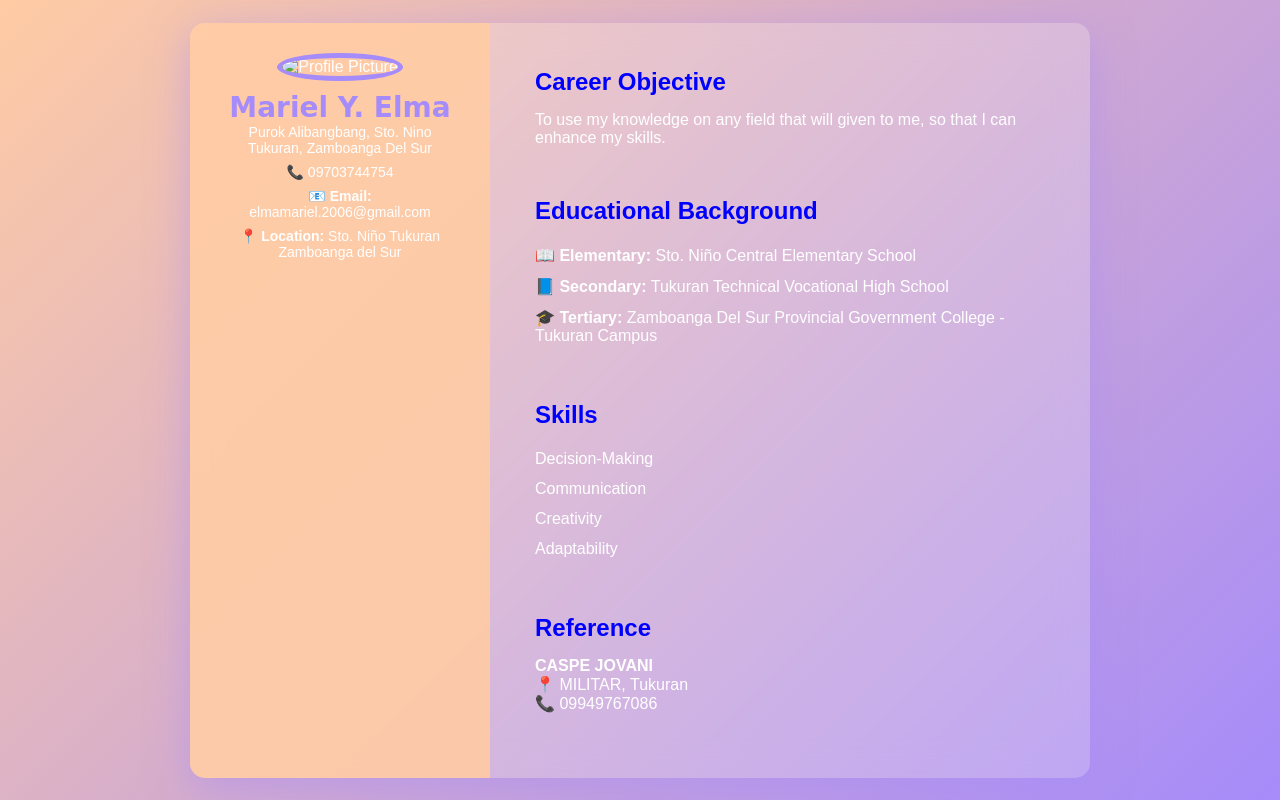
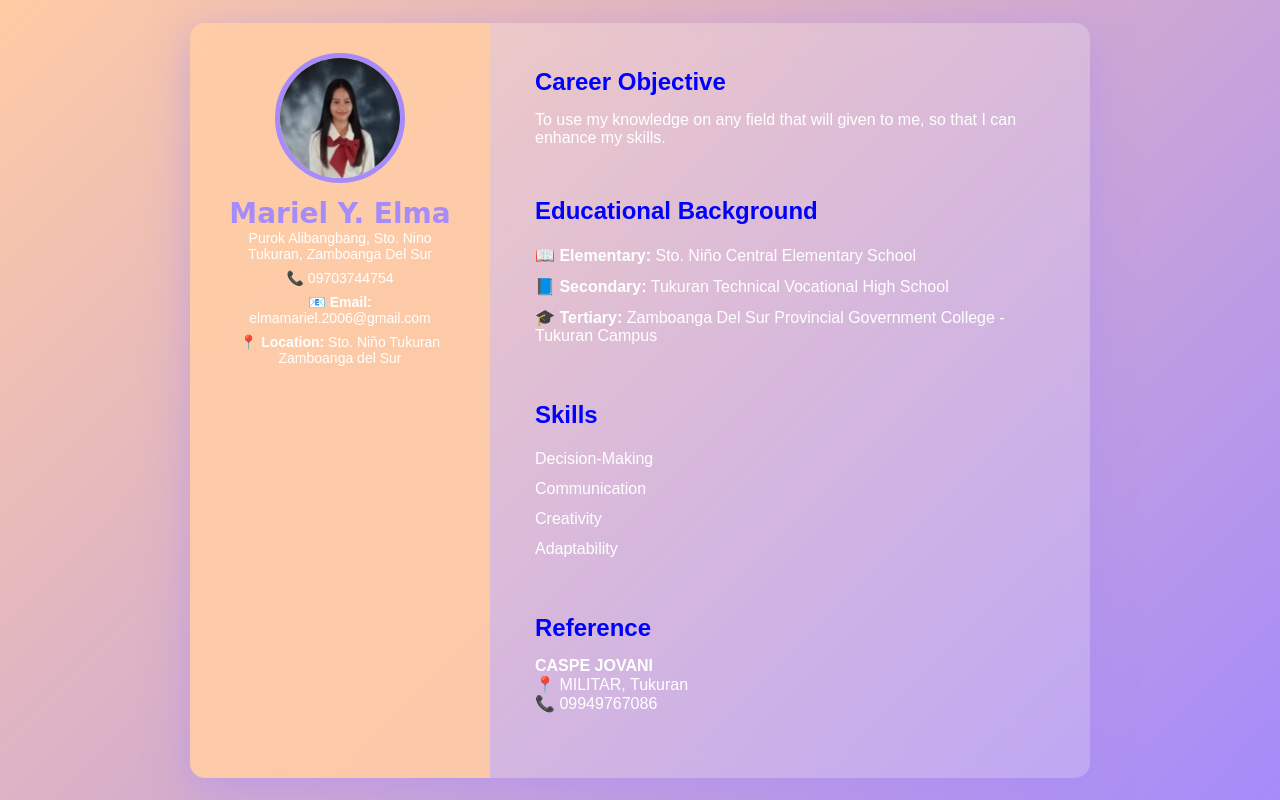
Before and after one commit to Elinsecure/Yil, a plain HTML site: page index.html in a window 1280 px wide. Drawn offline with Linux system fonts and the light colour scheme.

Commit message:
Update index.html

```diff
--- a/index.html
+++ b/index.html
@@ -129,7 +129,7 @@
     <div class="resume">
 
         <div class="sidebar">
-            <img src="" alt="Profile Picture">
+            <img src="Messenger_creation_9A692B31-1E95-40A5-A5C1-36941E3F82D4.jpeg" alt="Profile Picture">
             <h1>Mariel Y. Elma</h1>
             <p>Purok Alibangbang, Sto. Nino Tukuran, Zamboanga Del Sur</p>
             <p>📞 09703744754</p>
```
